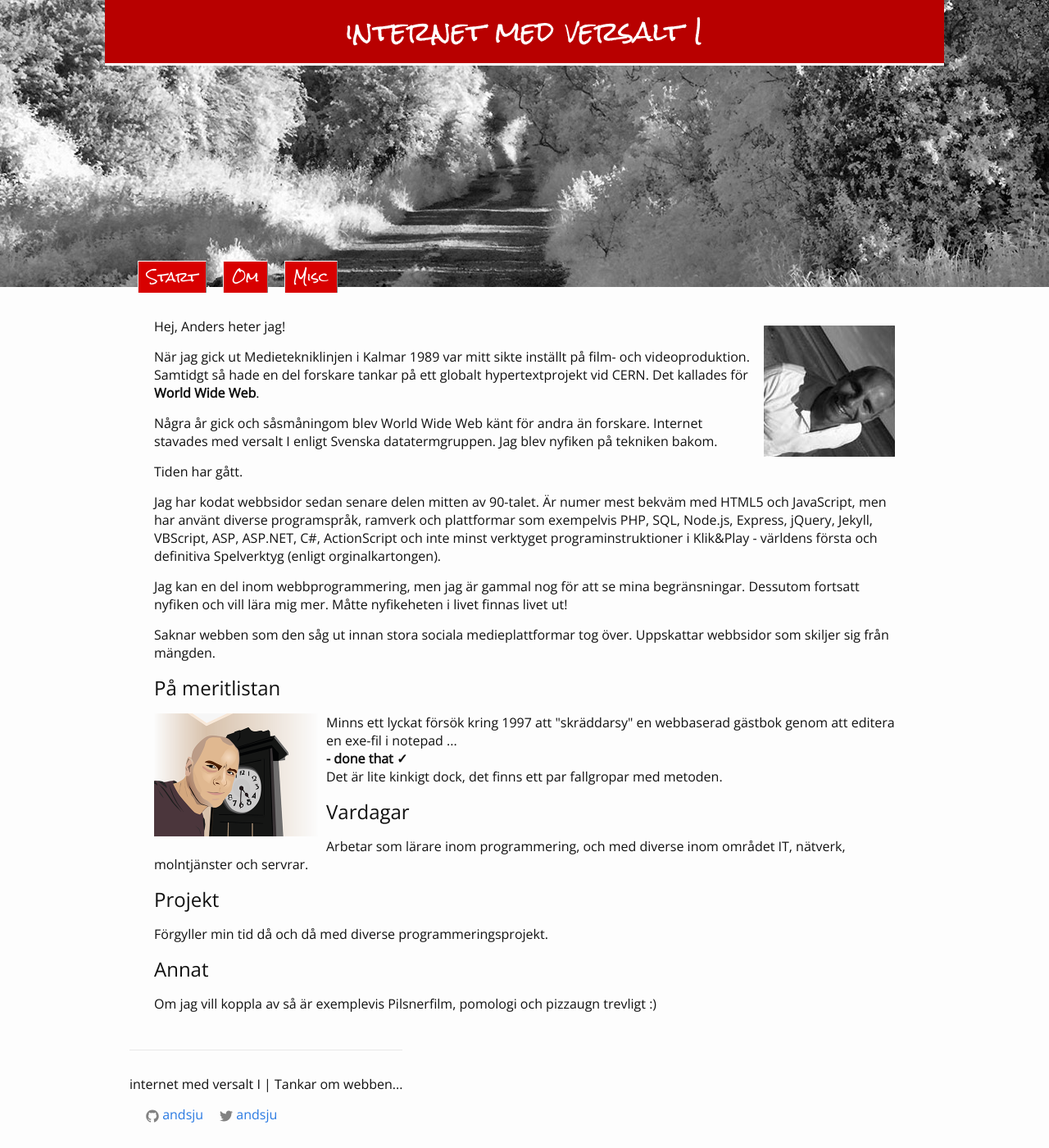
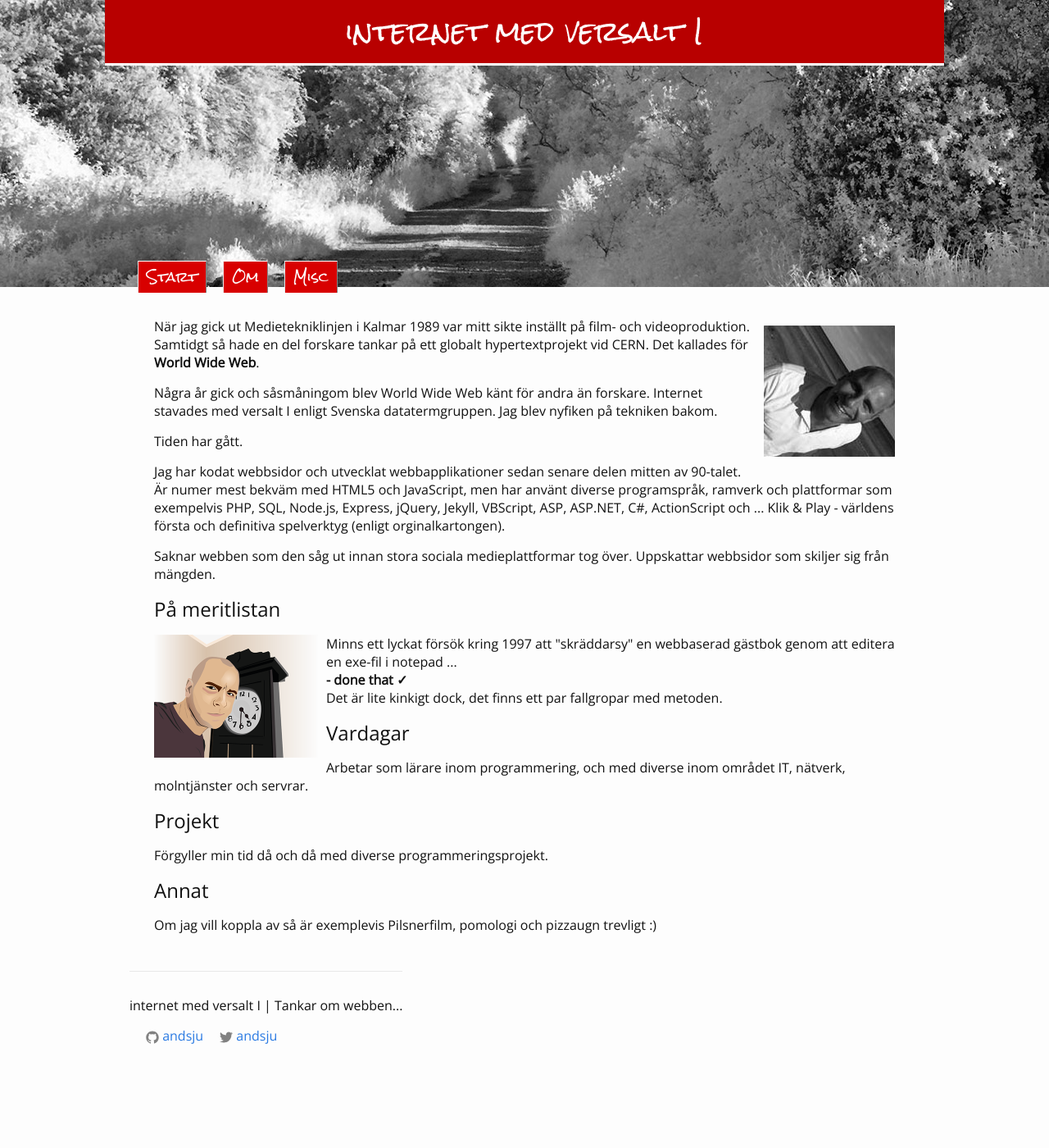
Before and after one commit to andsju/andsju, a Jekyll site: the page built from about.html, in a window 1280 px wide. Shown: the whole page at 82% size. Built offline with Jekyll 4.4.1, drawn with Linux system fonts in a browser that asks for light colours; after the commit the page ends 1304 px from its top, so only the background shows below that.

Commit message:
Update about.html

```diff
--- a/about.html
+++ b/about.html
@@ -4,12 +4,12 @@ title: Om
 permalink: /about/
 ---
 <img src="../img/andsju.jpg" class="right">
-<p>
-    Hej, Anders heter jag!
+
 <p>
     När jag gick ut Medietekniklinjen i Kalmar 1989 var mitt sikte inställt på film- och videoproduktion.
     Samtidgt så hade en del forskare tankar på ett globalt hypertextprojekt vid CERN. Det kallades för <b>World Wide Web</b>.
 </p>
+
 <p>
     Några år gick och såsmåningom blev World Wide Web känt för andra än forskare. Internet stavades med versalt I enligt Svenska datatermgruppen. Jag blev nyfiken på tekniken bakom.
 </p>
@@ -17,15 +17,10 @@ permalink: /about/
 <p>
     Tiden har gått.
 </p>
-<p>
-    Jag har kodat webbsidor sedan senare delen mitten av 90-talet. Är numer mest bekväm med HTML5 och JavaScript, men
-    har använt diverse programspråk, ramverk och plattformar som exempelvis PHP, SQL, Node.js, Express, jQuery, Jekyll, VBScript, ASP, ASP.NET, C#, ActionScript och inte minst
-    verktyget programinstruktioner i Klik&Play - världens första och definitiva Spelverktyg (enligt orginalkartongen).
-</p>
 
 <p>
-    Jag kan en del inom webbprogrammering, men jag är gammal nog för att se mina begränsningar. Dessutom fortsatt nyfiken och vill lära mig mer.
-    Måtte nyfikeheten i livet finnas livet ut!
+    Jag har kodat webbsidor och utvecklat webbapplikationer sedan senare delen mitten av 90-talet. Är numer mest bekväm med HTML5 och JavaScript, men
+    har använt diverse programspråk, ramverk och plattformar som exempelvis PHP, SQL, Node.js, Express, jQuery, Jekyll, VBScript, ASP, ASP.NET, C#, ActionScript och ... Klik & Play - världens första och definitiva spelverktyg (enligt orginalkartongen).
 </p>
 
 <p>
```
